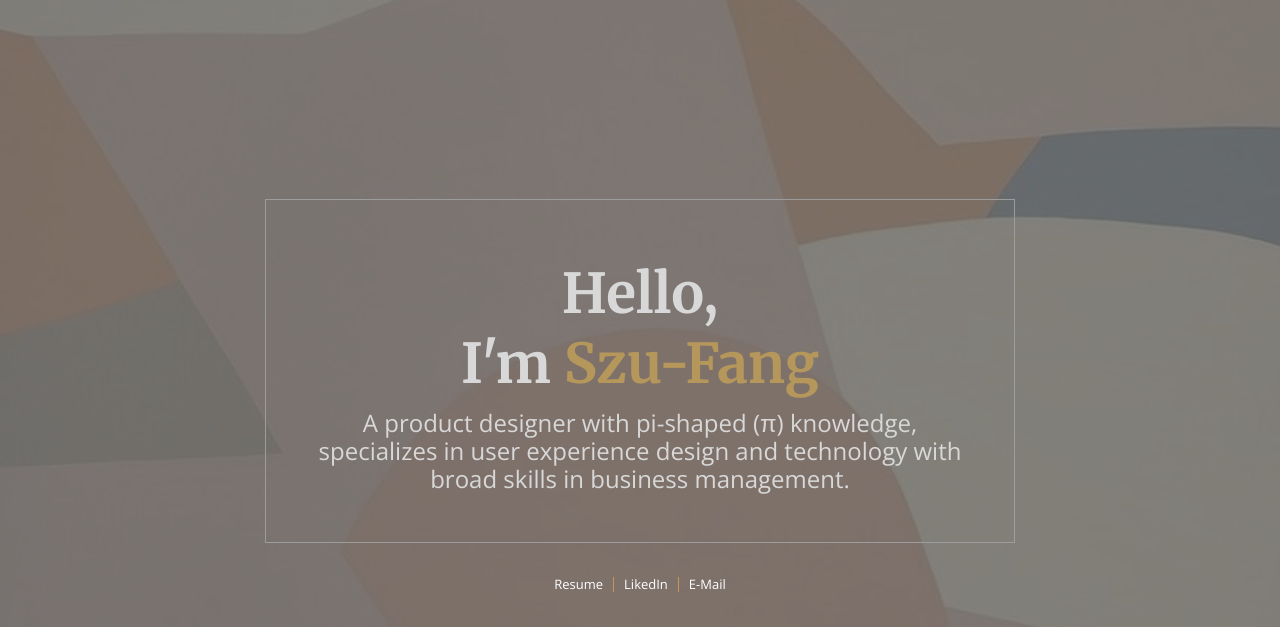
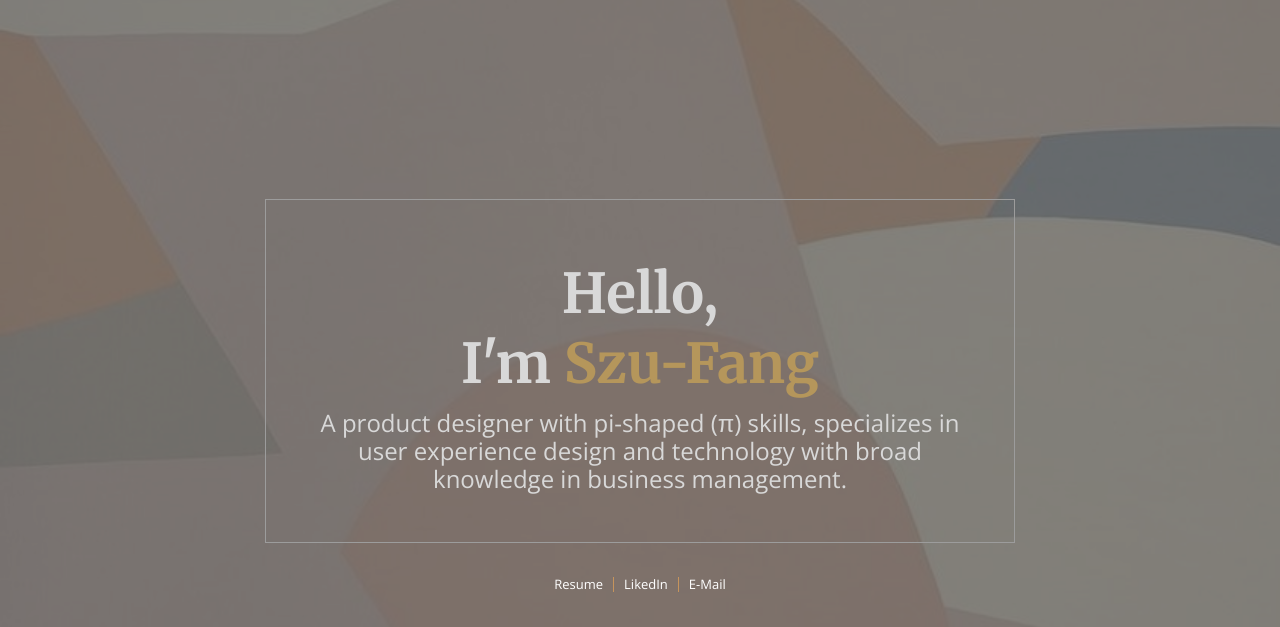
Before and after one commit to szufang/szufang.github.io, a website: page index.html in a window 1280 px wide. Shown: the top 627 px of the page. Drawn offline with nearby package versions, Linux system fonts and the light colour scheme.

Commit message:
Update index.html

```diff
--- a/index.html
+++ b/index.html
@@ -154,9 +154,9 @@
                                                         </span>Szu-Fang<br></h1>
                                                     <h4 class="color"
                                                         style="color:#D8d8d8;  font-size: 24px;line-height: 28px;">
-                                                        A product designer with pi-shaped (π) knowledge, specializes in
+                                                        A product designer with pi-shaped (π) skills, specializes in
                                                         user experience design and
-                                                        technology with broad skills in business management.
+                                                        technology with broad knowledge in business management.
                                                     </h4>
                                                 </div>
                                             </div>
```
